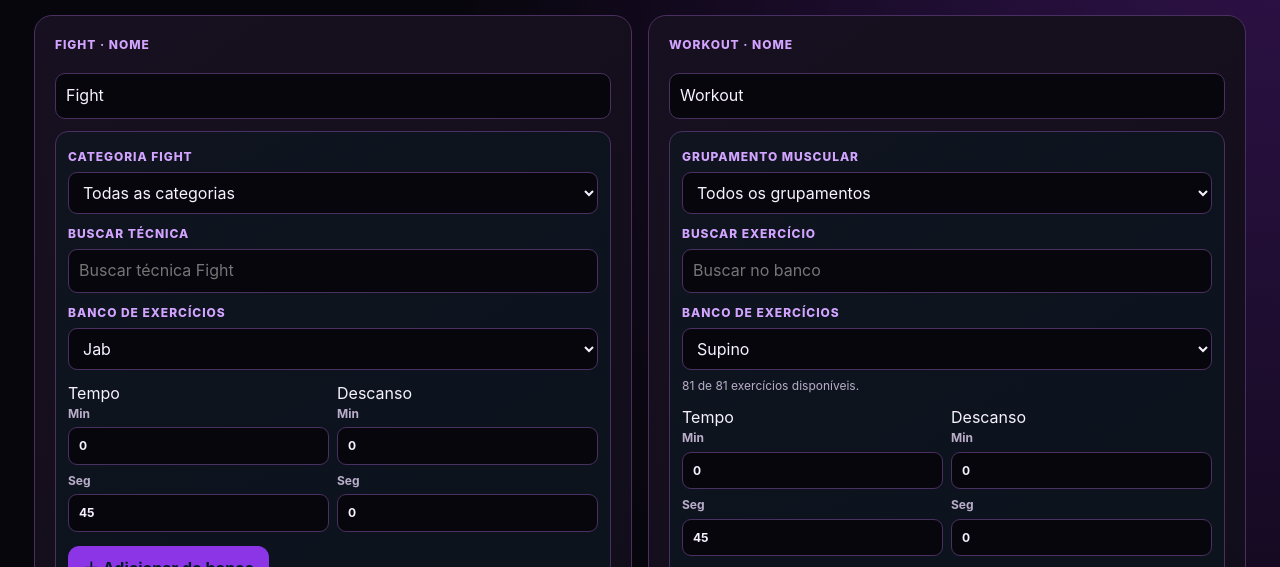
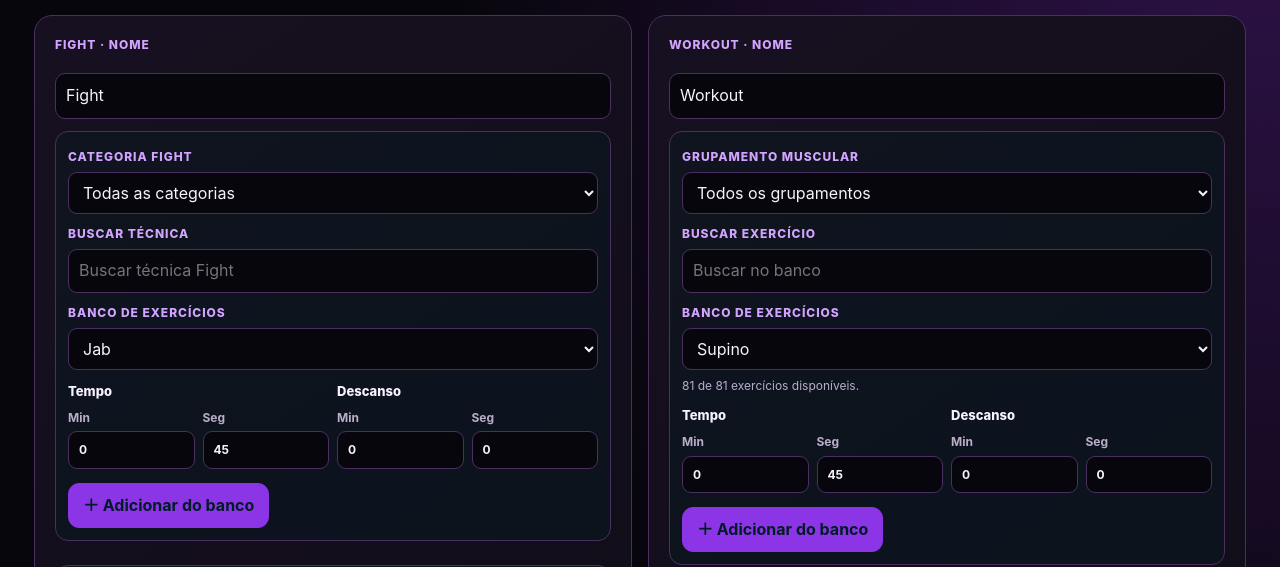
Before and after one commit to hezirbrasil/DuoMode, a website: page index.html in a window 1280 px wide. Shown: the part 214-781 px from the top of the page. Drawn offline with Linux system fonts and the light colour scheme.

Commit message:
Style minute and second controls in Duo

```diff
--- a/styles.css
+++ b/styles.css
@@ -689,3 +689,11 @@
 .duo-structure-empty { margin:14px 0 0;padding:16px;border:1px dashed var(--line);border-radius:10px;color:var(--muted);font-size:13px;line-height:1.5;text-align:center; }
 .duo-structure-empty[hidden],.duo-exercise-list[hidden] { display:none!important; }
 .duo-lesson-structure .duo-exercise-list { margin:14px 0 0;padding-left:24px; }
+
+/* Minutos e segundos em todos os campos de tempo do Duo */
+.duo-time-pair{display:grid;grid-template-columns:minmax(0,1fr) minmax(0,1fr);gap:8px;align-items:end;min-width:0}
+.duo-time-pair .duo-time-label{grid-column:1/-1;font-size:13px;font-weight:800;color:var(--text)}
+.duo-time-pair label{display:grid;gap:5px;min-width:0;font-size:12px;color:var(--muted);font-weight:700}
+.duo-time-pair input{width:100%;min-width:0;box-sizing:border-box}
+.duo-tool-time-pair{margin:6px 0}
+.duo-fields{align-items:start}
```
